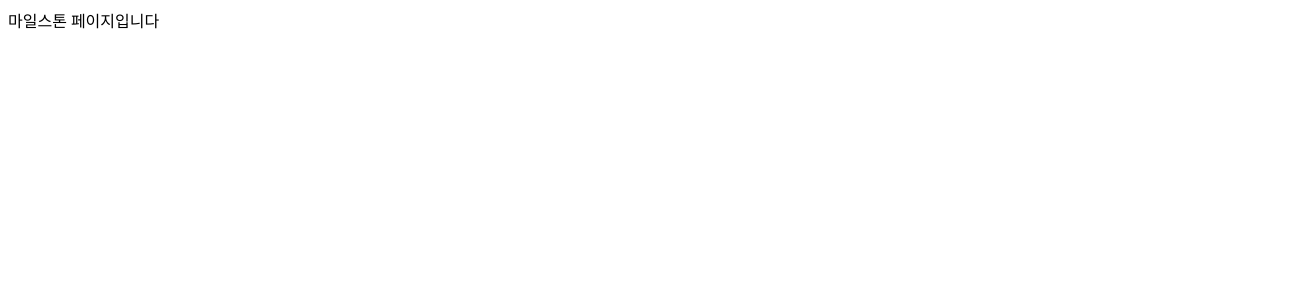
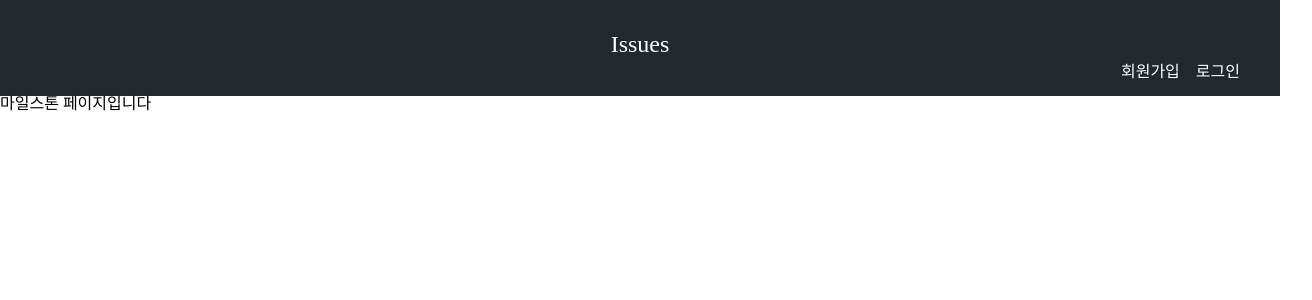
Before and after one commit to boostcamp-2020/IssueTracker-15, a React app in the folder web/client/: page /milestone in a window 1280 px wide. Shown: the top 300 px of the page, 1312 px wide, since content can reach past the window. Built offline with nearby package versions, Linux system fonts and the light colour scheme.

Commit message:
feat    : ⚡ header 추가

```diff
--- a/web/client/src/app.tsx
+++ b/web/client/src/app.tsx
@@ -6,9 +6,14 @@ import DetailIssuePage from "./views/detail-issue";
 import IssuePage from "./views/issue";
 import LabelPage from "./views/label";
 import MilestonePage from "./views/milestone";
+import Header from "./components/header";
+import { Reset } from "styled-reset";
 
 const App = () => {
   return (
+    <>
+      <Reset />
+      <Header />
       <Switch>
         <Route path="/milestone/new" component={CreateMilestonePage} />
         <Route path="/milestone" component={MilestonePage} />
@@ -18,6 +23,7 @@ const App = () => {
         <Route path="/issue" exact={true} component={IssuePage} />
         <Redirect from="*" to="/issue" />
       </Switch>
+    </>
   );
 };
 
--- /dev/null
+++ b/web/client/src/components/header/index.tsx
@@ -0,0 +1,24 @@
+import React from "react";
+import * as S from "./style";
+
+interface HeaderProps {}
+
+const Header: React.FC<HeaderProps> = () => {
+  return (
+    <>
+      <S.Header>
+        <S.TitleContainer>
+          <S.TitleText>Issues</S.TitleText>
+        </S.TitleContainer>
+        <S.ButtonRow>
+          <S.ButtonContainer>
+            <S.joinButton>회원가입</S.joinButton>
+            <S.LoginButton>로그인</S.LoginButton>
+          </S.ButtonContainer>
+        </S.ButtonRow>
+      </S.Header>
+    </>
+  );
+};
+
+export default Header;
--- /dev/null
+++ b/web/client/src/components/header/style.tsx
@@ -0,0 +1,80 @@
+import styled from "styled-components";
+
+export const Header = styled.div`
+  display: flex;
+  flex-direction: column;
+  justify-content: space-between;
+  align-items: center;
+  background-color: #24292e;
+  height: 6rem;
+  width: 100%;
+  padding: 0rem;
+`;
+
+export const TitleContainer = styled.div`
+  display: flex;
+  justify-content: center;
+  align-items: flex-end;
+  padding-bottom: 0.5rem;
+  color: white;
+  height: 4rem;
+  width: 100%;
+`;
+
+export const TitleText = styled.div`
+  display: flex;
+  justify-content: center;
+  align-items: flex-end;
+  color: white;
+  font-size: x-large;
+  width: 100%;
+`;
+
+export const ButtonRow = styled.div`
+  display: flex;
+  justify-content: flex-end;
+  align-items: center;
+  height: 1rem;
+  width: 100%;
+  padding-right: 4rem;
+  margin-bottom: 1rem;
+`;
+
+export const ButtonContainer = styled.div`
+  display: flex;
+  justify-content: center;
+  align-items: center;
+`;
+
+export const joinButton = styled.div`
+  display: flex;
+  justify-content: center;
+  align-items: center;
+  color: white;
+  padding: 0rem 0.5rem;
+  :hover {
+    cursor: pointer;
+  }
+`;
+
+export const LoginButton = styled.div`
+  display: flex;
+  justify-content: center;
+  align-items: center;
+  color: white;
+  padding: 0rem 0.5rem;
+  :hover {
+    cursor: pointer;
+  }
+`;
+
+export const LogoutButton = styled.div`
+  display: flex;
+  justify-content: center;
+  align-items: center;
+  color: white;
+  padding: 0rem 0.5rem;
+  :hover {
+    cursor: pointer;
+  }
+`;
```
Lines whose indentation alone changed are shown as unchanged.
